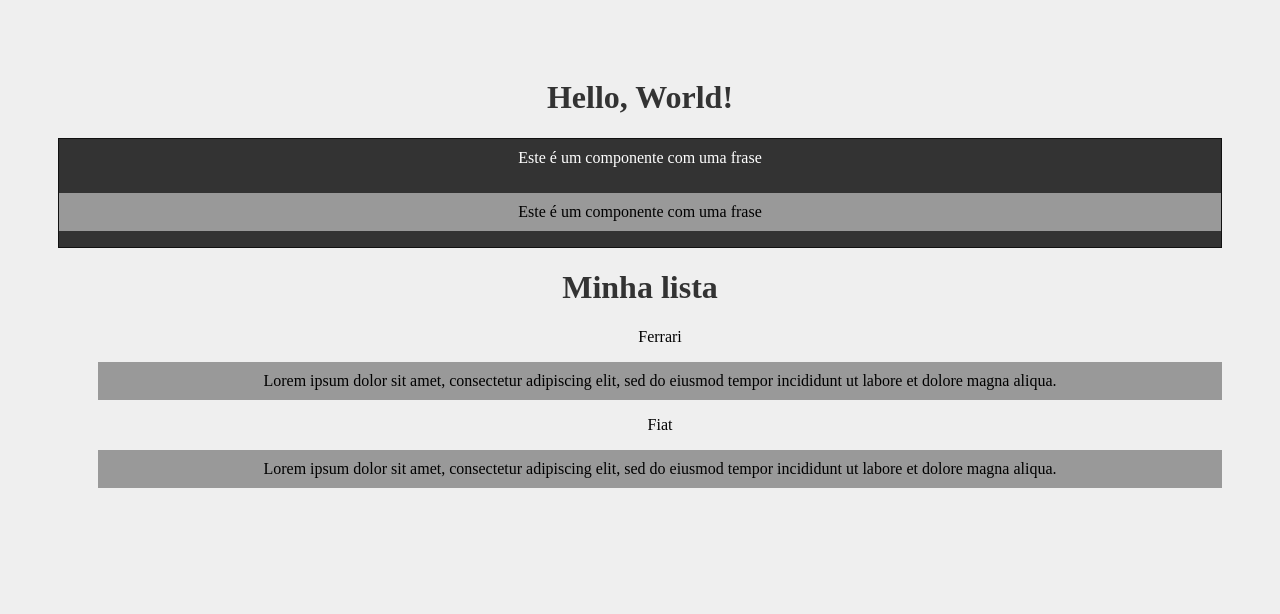
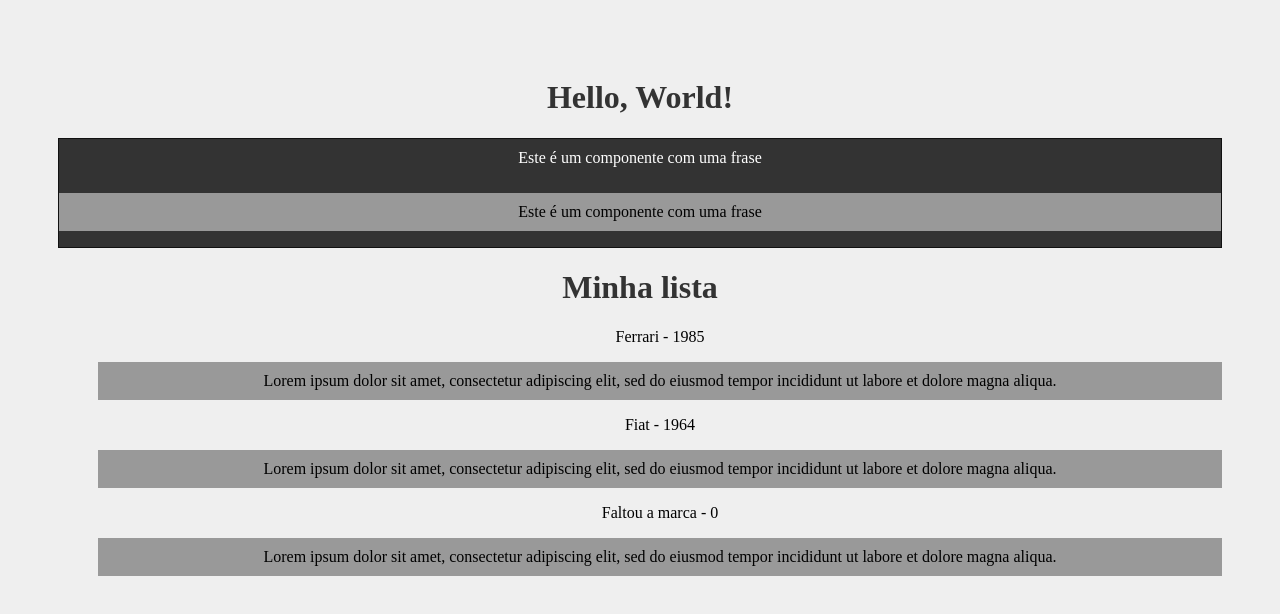
Before and after one commit to gabrielagoulart/react-curso, a React (Create React App) app in the folder meu-projeto/: page / in a window 1280 px wide. Shown: the top 614 px of the page. Built offline with nearby package versions, Linux system fonts and the light colour scheme.

Commit message:
validando os componente usando PorpTypes

```diff
--- a/meu-projeto/src/components/Item.js
+++ b/meu-projeto/src/components/Item.js
@@ -1,10 +1,24 @@
-function Item(props) {
+import PropTypes from 'prop-types'
+
+function Item({ marca, ano_lancamento}) {
     return (
         <>
-            <li>{props.marca}</li>
+            <li>
+                {marca} - {ano_lancamento}
+            </li>
             <p>Lorem ipsum dolor sit amet, consectetur adipiscing elit, sed do eiusmod tempor incididunt ut labore et dolore magna aliqua.</p>
         </>
     )
 }
 
+Item.propTypes = {
+    marca: PropTypes.string,
+    ano_lancamento: PropTypes.number
+}
+
+Item.defaultProps = {
+    marca: 'Faltou a marca',
+    ano_lancamento: 0,
+}
+
 export default Item
--- a/meu-projeto/src/components/List.js
+++ b/meu-projeto/src/components/List.js
@@ -5,8 +5,9 @@
         <>
             <h1>Minha lista</h1>
             <ul>
-                <Item marca="Ferrari" />
-                <Item marca="Fiat" />
+                <Item marca="Ferrari" ano_lancamento={1985} />
+                <Item marca="Fiat" ano_lancamento={1964} />
+                <Item />
 
             </ul>
         </>
```
